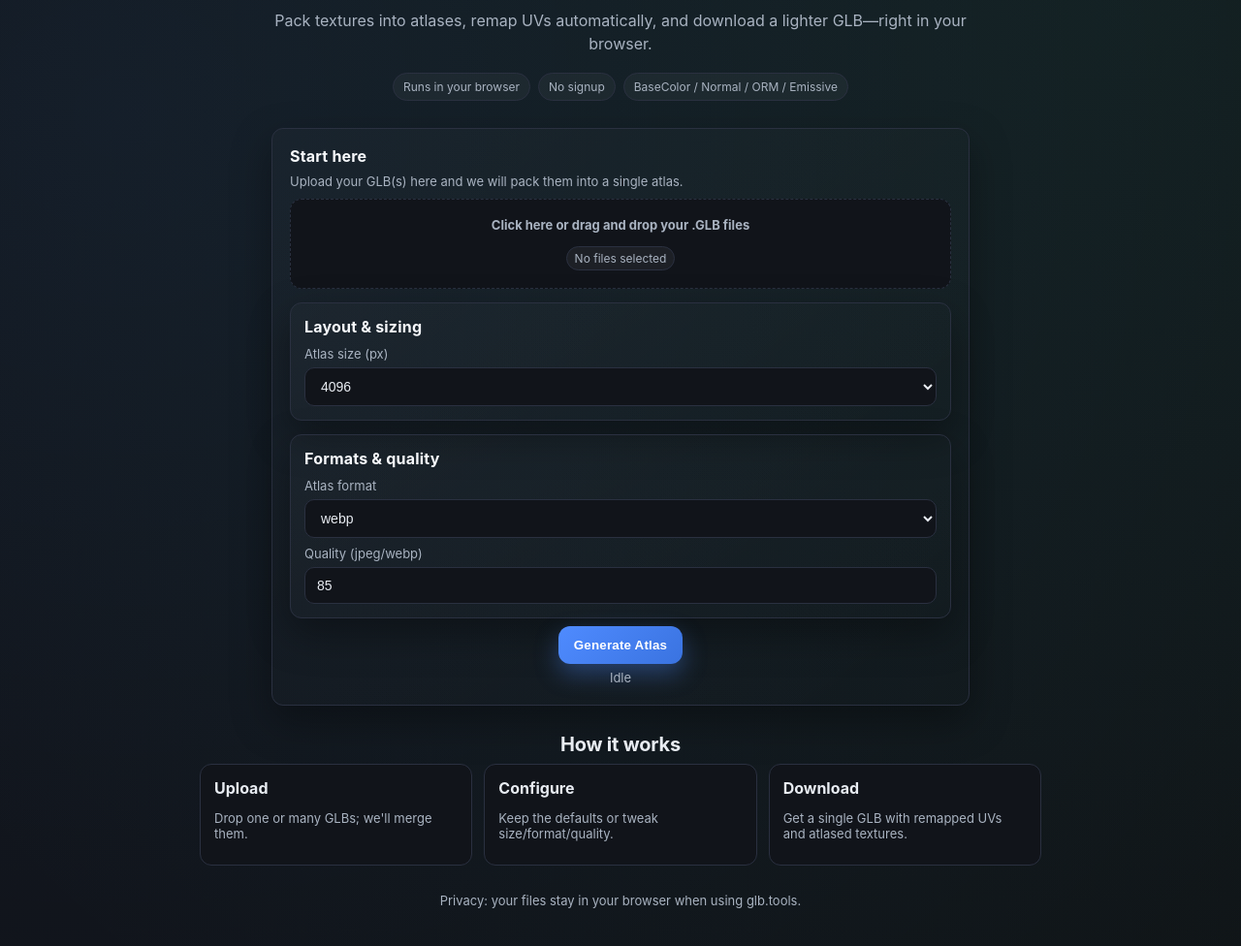
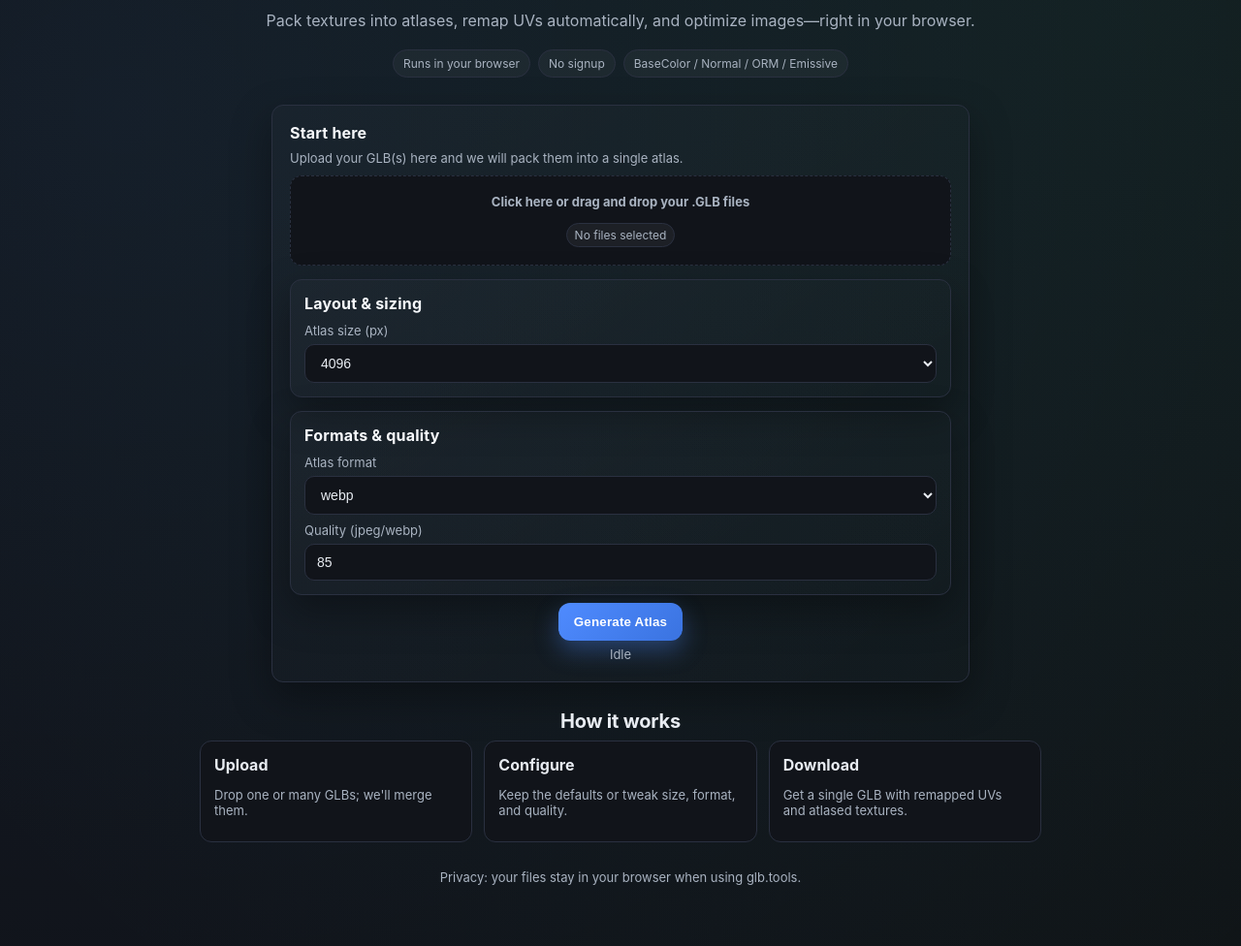
Before and after one commit to GlbToolsWeb/GlbToolsWeb, a website built with Vite: page docs/index.html in a window 1280 px wide. Shown: the part 112-1088 px from the top of the page at 97% size. Built offline with nearby package versions, Linux system fonts and the light colour scheme.

Commit message:
Update index.html

```diff
--- a/docs/index.html
+++ b/docs/index.html
@@ -240,7 +240,7 @@
     <header class="hero">
       <div class="badge">glb.tools</div>
       <h1>Texture Atlas Generator</h1>
-      <p class="lead">Pack textures into atlases, remap UVs automatically, and download a lighter GLB—right in your browser.</p>
+      <p class="lead">Pack textures into atlases, remap UVs automatically, and optimize images—right in your browser.</p>
       <div class="trust-bar">
         <span class="pill">Runs in your browser</span>
         <span class="pill">No signup</span>
@@ -311,7 +311,7 @@
         </div>
         <div class="step">
           <strong>Configure</strong>
-          <p class="subtext">Keep the defaults or tweak size/format/quality.</p>
+          <p class="subtext">Keep the defaults or tweak size, format, and quality.</p>
         </div>
         <div class="step">
           <strong>Download</strong>
```
